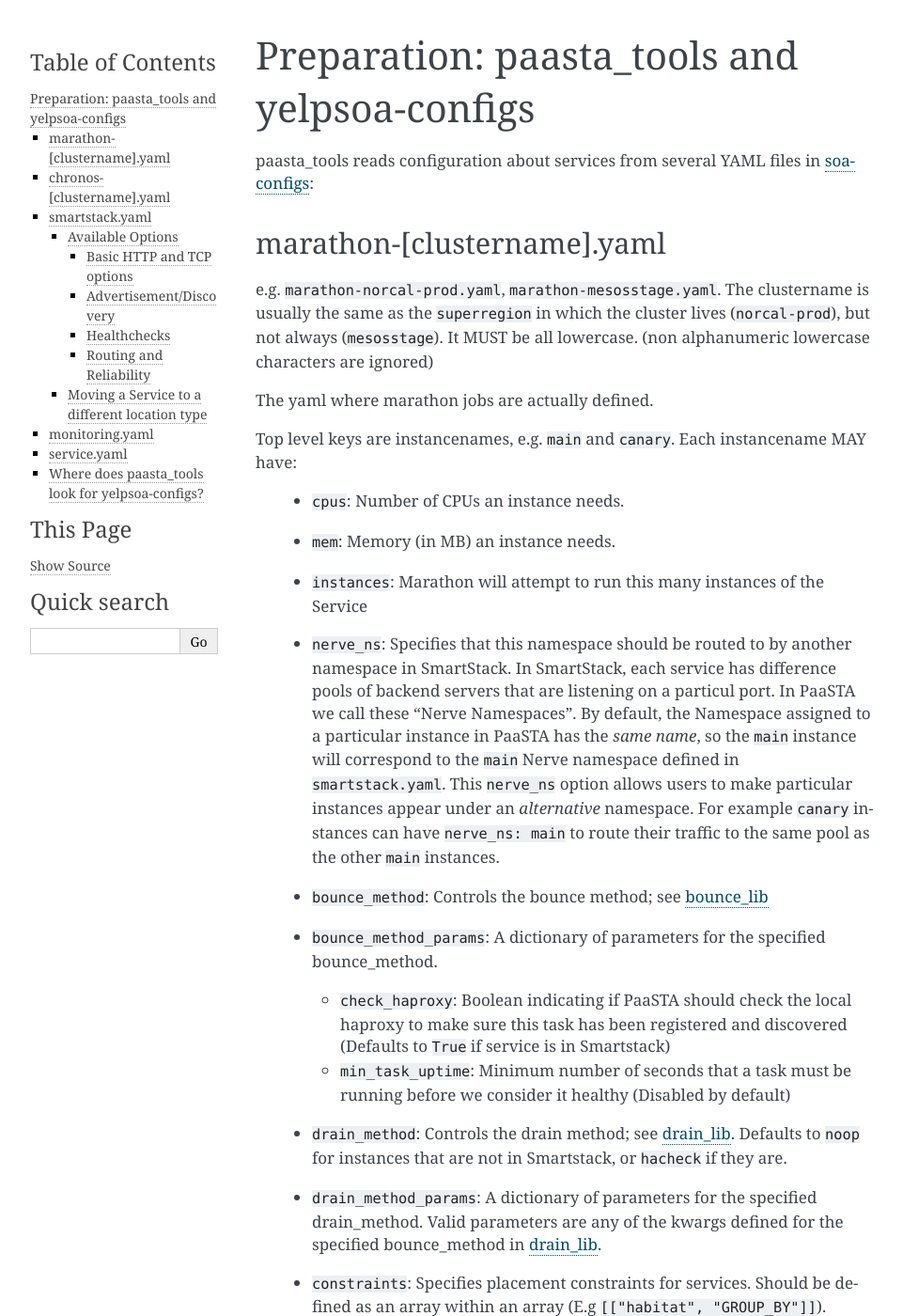
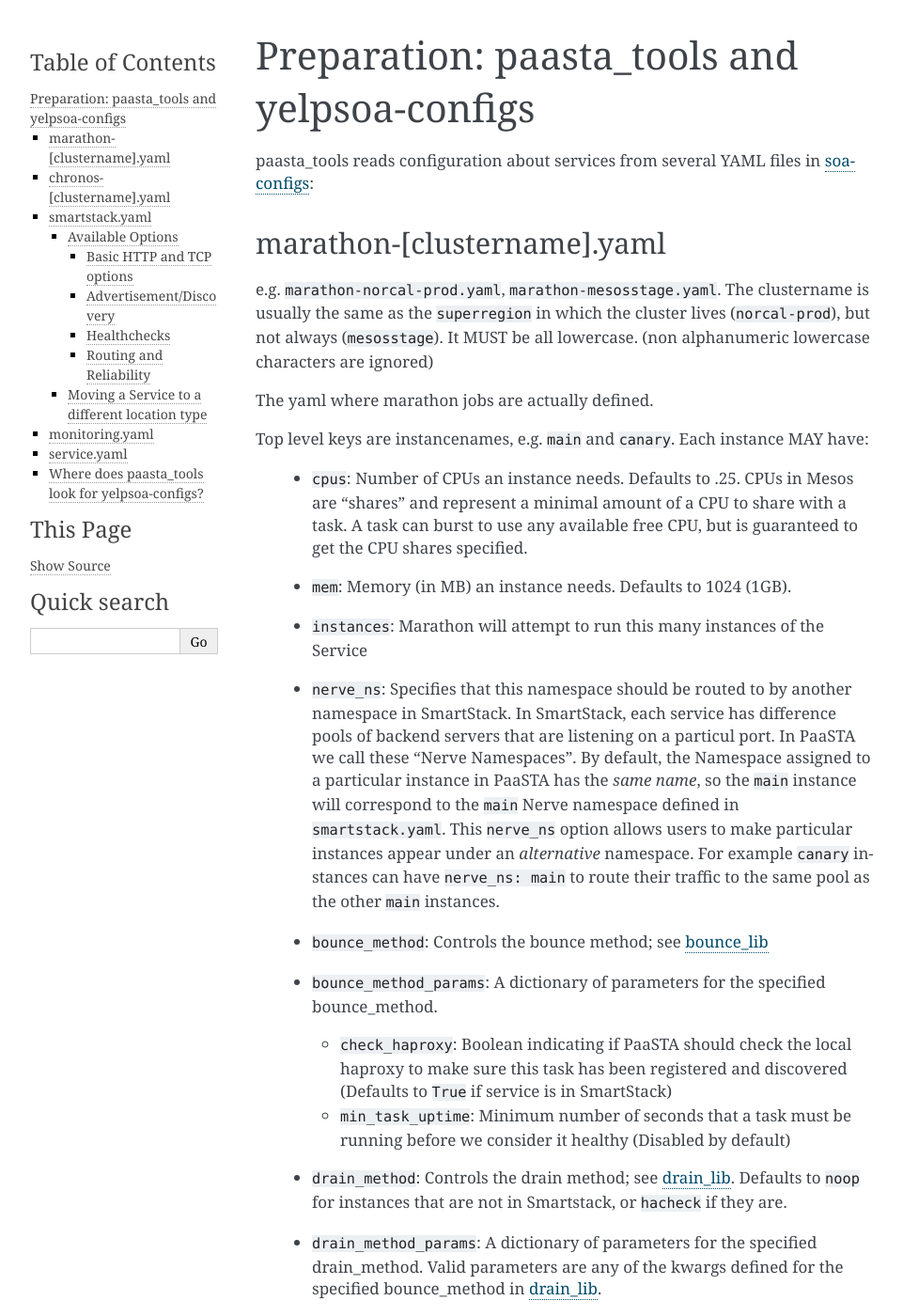
Before and after one commit to Yelp/paasta, a Sphinx documentation site: the page built from docs/source/yelpsoa_configs.rst, in a window 1280 px wide and 1400 px high. Shown: the whole window at 94% size, without its empty margins (148-1109 px from the left). Built offline with Sphinx 7.4.7, drawn with Linux system fonts in a browser that asks for light colours; some of the changed text lies outside the part shown.

Commit message:
Added default values for cpu/ram in the docs

```diff
--- a/docs/source/yelpsoa_configs.rst
+++ b/docs/source/yelpsoa_configs.rst
@@ -15,11 +15,14 @@
 The yaml where marathon jobs are actually defined.
 
 Top level keys are instancenames, e.g. ``main`` and ``canary``. Each
-instancename MAY have:
+instance MAY have:
 
-  * ``cpus``: Number of CPUs an instance needs.
+  * ``cpus``: Number of CPUs an instance needs. Defaults to .25. CPUs in Mesos
+    are "shares" and represent a minimal amount of a CPU to share with a task.
+    A task can burst to use any available free CPU, but is guaranteed to get
+    the CPU shares specified.
 
-  * ``mem``: Memory (in MB) an instance needs.
+  * ``mem``: Memory (in MB) an instance needs. Defaults to 1024 (1GB).
 
   * ``instances``: Marathon will attempt to run this many instances of the Service
 
@@ -39,7 +42,7 @@
 
     * ``check_haproxy``: Boolean indicating if PaaSTA should check the local
       haproxy to make sure this task has been registered and discovered
-      (Defaults to ``True`` if service is in Smartstack)
+      (Defaults to ``True`` if service is in SmartStack)
 
     * ``min_task_uptime``: Minimum number of seconds that a task must be
       running before we consider it healthy (Disabled by default)
@@ -337,7 +340,7 @@
      immediately below). You add both types to the advertise list and then when
      you’ve switched ``discover`` you shrink it back down to one.
 
- * ``discover``: Location type that smartstack should discover your service
+ * ``discover``: Location type that SmartStack should discover your service
    instances at. Think of this as the answer to “where does synapse look for
    registrations”. Defaults to ‘region’.
 
```
